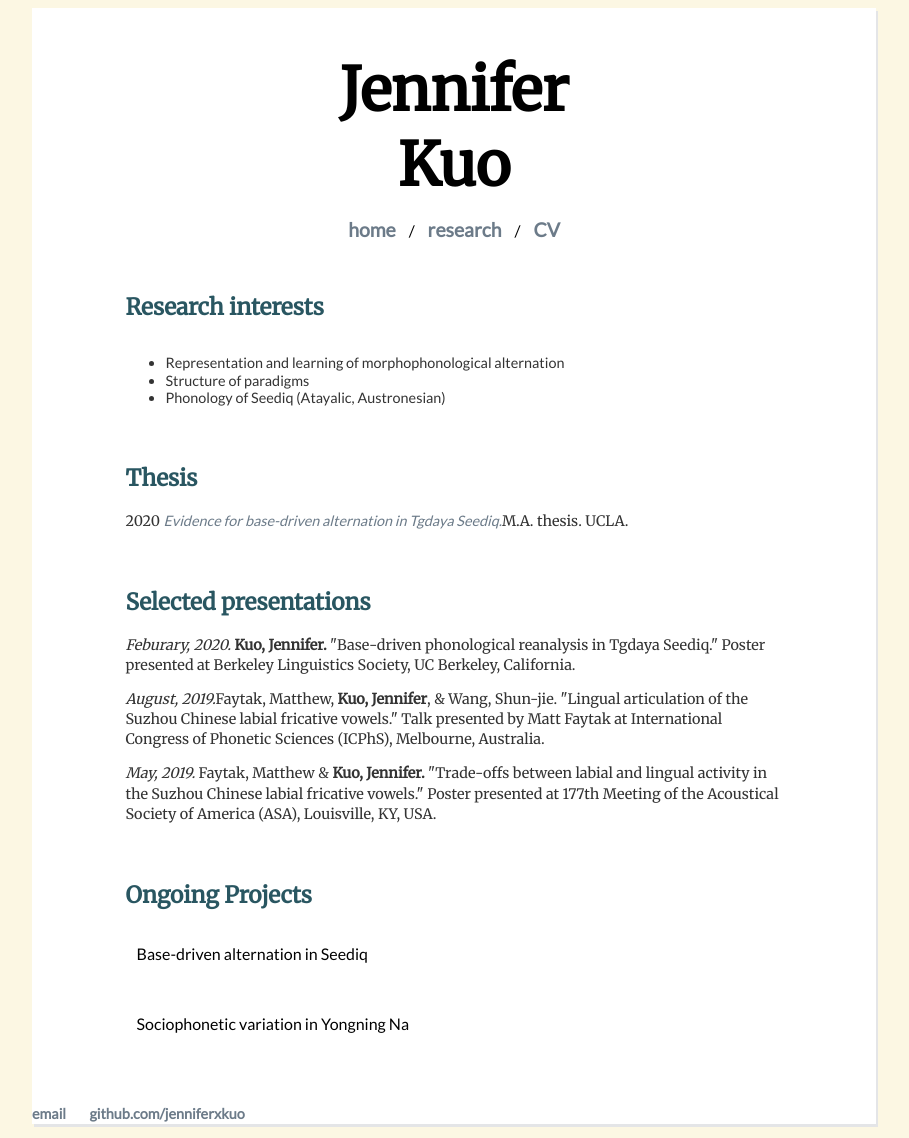
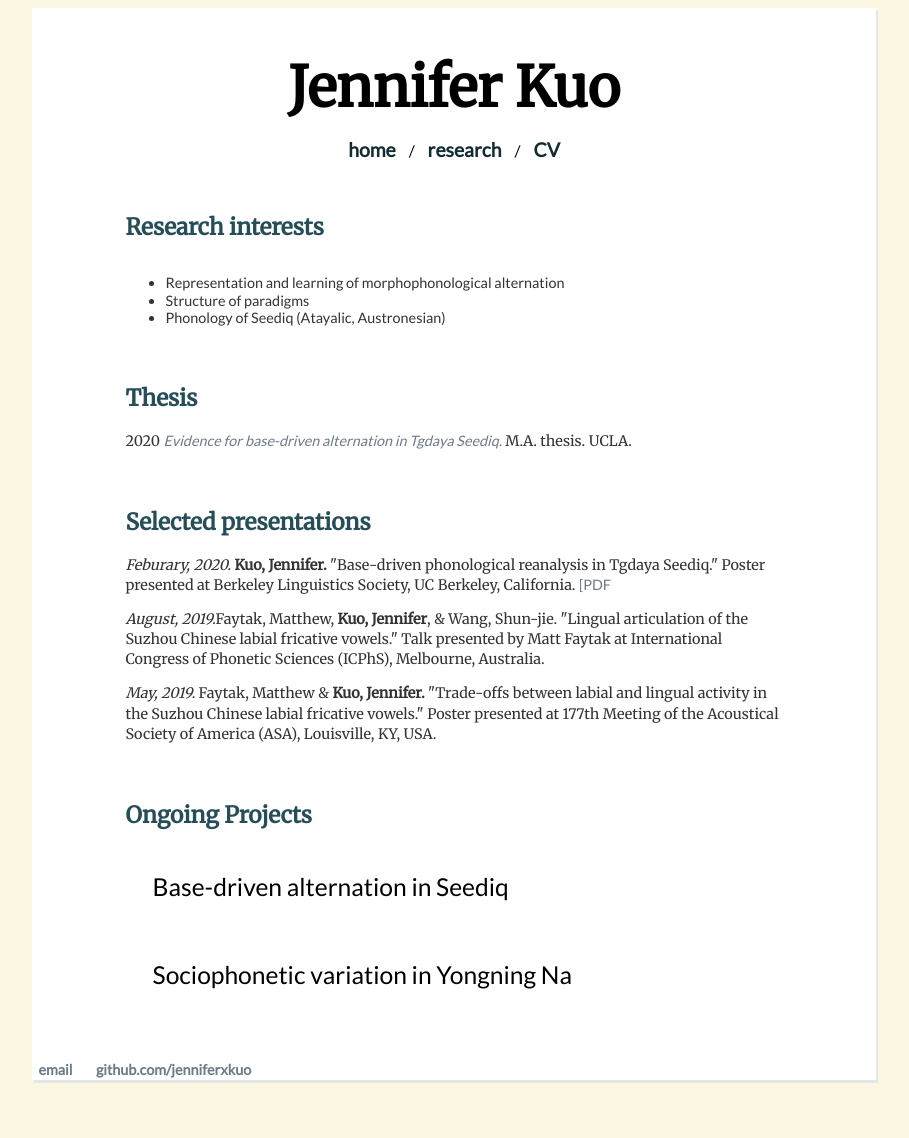
Before and after one commit to jenniferxkuo/jenniferxkuo.github.io, a Jekyll site: the page built from research/index.html, in a window 1280 px wide. Shown: the whole page, without its empty margins (186-1095 px from the left). Built offline with Jekyll 4.4.1, drawn with Linux system fonts in a browser that asks for light colours; after the commit the page ends 1094 px from its top, so only the background shows below that.

Commit message:
adjust main.css

```diff
--- a/css/main.css
+++ b/css/main.css
@@ -56,7 +56,7 @@
 }*/
 
 h2 {
-    color: #295661;
+    color: #254e58;
     display: inline-block;
 }
 
@@ -104,7 +104,7 @@
     margin-bottom: 16px;
     margin-left: auto;
     margin-right: auto;
-    max-width: 350px
+    max-width: 85%
     }
 
 .bodytext{
@@ -132,7 +132,11 @@
 	padding-left: 1ex;
 	padding-right: 1ex;
 	display: inline-block;
+    color: #112D32;
 	}
+nav a:hover{
+    color: #376773;
+}
 
 .body{
     width: 90%;
@@ -148,6 +152,9 @@
 footer {
     border-top: none;
     font-size: .8em;
+    margin: auto;
+    margin-top: 1ex;
+    padding-left: 1ex;
 }
 
 ul.posts {
@@ -160,7 +167,76 @@
 }
 
 
+/*RESPONSIVE*/
+    .capsule{width: 800px;}
+    .bottommatter{width: 700px;}
+    .copyright{font-size: 16px;}
+    .name{font-size: 64px;}
+    nav a{font-size: 20px;}
+    .bodytext{width: 83%;	}
+    h1 {
+        font-size: 36px;
+        margin-top: 12px;
+    }
+    h2 {
+        font-size: 24px;
+        margin-top: 24px;
+    }
+    p, input, select, option	{
+        font-size: 18px;
+        margin-bottom: 12px;
+    }
+    ul	{font-size: calc(18px);}
 
+/*Big screens*/
+@media (max-width: 1500px) {
+    .capsule{width: calc(1100px - 20vw);}
+    .bottommatter{width: calc(1150px - 30vw);}
+    .copyright{font-size: calc(22px - 0.4vw);}
+    .name{font-size: calc(76px - 1.6vw);}
+    nav a{font-size: calc(45px - 2vw);}
+    .bodytext{width: calc(990px - 26vw);}
+    h1 {
+        font-size: calc(68px - 2.4vw);
+        margin-top: calc(20px - 0.8vw);
+        margin-bottom: calc(-30px + 1.6vw);
+    }
+    h2	{
+        font-size: calc(38px - 1.2vw);
+        margin-top: calc(45px - 1.6vw);
+    }
+    p, input, select, option{
+        font-size: calc(40px - 2vw);
+        margin-bottom: calc(24px - 0.8vw);
+    }
+    ul	{font-size: calc(40px - 2vw);}
+}
+/*Small screens*/
+@media (max-width: 1000px) {
+    .capsule{width: 90vw;}
+    .bottommatter{width: 85vw;}
+    .copyright{font-size: 16px;}
+    .name{font-size: 66px;}
+    nav a{
+        font-size: 25px;
+        word-wrap: break-word;
+        }
+    .bodytext{width: 90%;}
+    h1 {
+        font-size: 40px;
+        margin-top: 16px;
+        margin-bottom: -16px;
+    }
+    h2	{
+        font-size: 28px;
+        margin-top: 30px;
+        }
+    p, input, select, option{
+        font-size: 23px;
+        margin-bottom: 16px;
+        }
+    ul	{font-size: 23px;}
+}
 
 
 
@@ -267,22 +343,26 @@
 
 .lbl-toggle {
   display: block;
+  padding: 1rem;
+  background: none;
   font-family: 'Lato', sans-serif;
   text-transform: none;
   text-align: left;
-
-  padding-right: 1rem;
-  padding-top: 1rem;
-  padding-bottom: 1rem;
-  padding-left: none;
+  margin-top: 8px;
+  font-size: 23px;
   color: currentColor;
-  background: none;
+  /*
+  box-shadow: 0 1px 0 hsl(40, 0%, 96%);
+  border-radius: 0% 10% 10% 0%;
+  */
 
   cursor: pointer;
-
-  border-radius: 0% 10% 10% 0%;
   transition: all 0.25s ease-out;
 }
+	@media (max-width: 1500px){.lbl-toggle{font-size: calc(40px - 1.2vw)}}
+	@media (max-width: 1000px){.lbl-toggle{font-size: 23px;}}
+
+
 
 .lbl-toggle:hover {
   color: #faf5e3;
@@ -328,75 +408,3 @@
   border-bottom-right-radius: 5px;
   padding: .5rem 1rem;
 }
-
-
-
-/*RESPONSIVE*/
-    .capsule{width: 800px;}
-    .bottommatter{width: 700px;}
-    .copyright{font-size: 16px;}
-    .name{font-size: 68px;}
-    nav a{font-size: 20px;}
-    .bodytext{width: 83%;	}
-    h1 {
-        font-size: 36px;
-        margin-top: 12px;
-    }
-    h2 {
-        font-size: 24px;
-        margin-top: 24px;
-    }
-    p, input, select, option,lbl-toggle	{
-        font-size: 18px;
-        margin-bottom: 12px;
-    }
-    ul	{font-size: calc(18px);}
-/*Big screens*/
-@media (max-width: 1500px) {
-    .capsule{width: calc(1100px - 20vw);}
-    .bottommatter{width: calc(1150px - 30vw);}
-    .copyright{font-size: calc(22px - 0.4vw);}
-    .name{font-size: calc(80px - 1.6vw);}
-    nav a{font-size: calc(45px - 2vw);}
-    .bodytext{width: calc(990px - 26vw);}
-    h1 {
-        font-size: calc(68px - 2.4vw);
-        margin-top: calc(20px - 0.8vw);
-        margin-bottom: calc(-30px + 1.6vw);
-    }
-    h2	{
-        font-size: calc(38px - 1.2vw);
-        margin-top: calc(45px - 1.6vw);
-    }
-    p, input, select, option,lbl-toggle	{
-        font-size: calc(40px - 2vw);
-        margin-bottom: calc(24px - 0.8vw);
-    }
-    ul	{font-size: calc(40px - 2vw);}
-}
-/*Small screens*/
-@media (max-width: 1000px) {
-    .capsule{width: 90vw;}
-    .bottommatter{width: 85vw;}
-    .copyright{font-size: 16px;}
-    .name{font-size: 70px;}
-    nav a{
-        font-size: 25px;
-        word-wrap: break-word;
-        }
-    .bodytext{width: 90%;}
-    h1 {
-        font-size: 40px;
-        margin-top: 16px;
-        margin-bottom: -16px;
-    }
-    h2	{
-        font-size: 28px;
-        margin-top: 30px;
-        }
-    p, input, select, option,lbl-toggle	{
-        font-size: 23px;
-        margin-bottom: 16px;
-        }
-    ul	{font-size: 23px;}
-}
--- a/research/index.html
+++ b/research/index.html
@@ -14,14 +14,15 @@
 
 	<br>
 	<h2>Thesis</h2>
-	<p>2020 <i><a id="ma_thesis" href="https://nbviewer.jupyter.org/github/jenniferxkuo/jenniferxkuo.github.io/blob/master/CV_Feb2020.pdf">Evidence for base-driven alternation in Tgdaya Seediq.</a></i>M.A. thesis. UCLA.</p>
+	<p>2020 <i><a id="ma_thesis" href="https://nbviewer.jupyter.org/github/jenniferxkuo/jenniferxkuo.github.io/blob/master/CV_Feb2020.pdf">Evidence for base-driven alternation in Tgdaya Seediq.</a></i> M.A. thesis. UCLA.</p>
 	<!-- <a href="xxx">[PDF]</a> -->
 
 	<br>
 	<h2>Selected presentations</h2>
 
-	<p><i>Feburary, 2020.</i> <b>Kuo, Jennifer.</b> "Base-driven phonological reanalysis in Tgdaya Seediq." Poster presented at Berkeley Linguistics Society, UC Berkeley, California.
+	<p><i>Feburary, 2020.</i> <b>Kuo, Jennifer.</b> "Base-driven phonological reanalysis in Tgdaya Seediq." Poster presented at Berkeley Linguistics Society, UC Berkeley, California. <a href="https://nbviewer.jupyter.org/github/jenniferxkuo/bls-2020/blob/master/bls_2020_seediq.pdf">[PDF</a>
 </p>
+
 	<p><i>August, 2019.</i>Faytak, Matthew, <b>Kuo, Jennifer</b>, & Wang, Shun-jie. "Lingual articulation of the Suzhou Chinese labial fricative vowels." Talk presented by Matt Faytak at International Congress of
 Phonetic Sciences (ICPhS), Melbourne, Australia.</p>
 <p><i>May, 2019.</i> Faytak, Matthew & <b>Kuo, Jennifer.</b> "Trade-offs between labial and lingual activity in the Suzhou Chinese labial fricative vowels."  Poster presented at 177th Meeting of the Acoustical Society of America (ASA), Louisville, KY, USA.</p>
```
